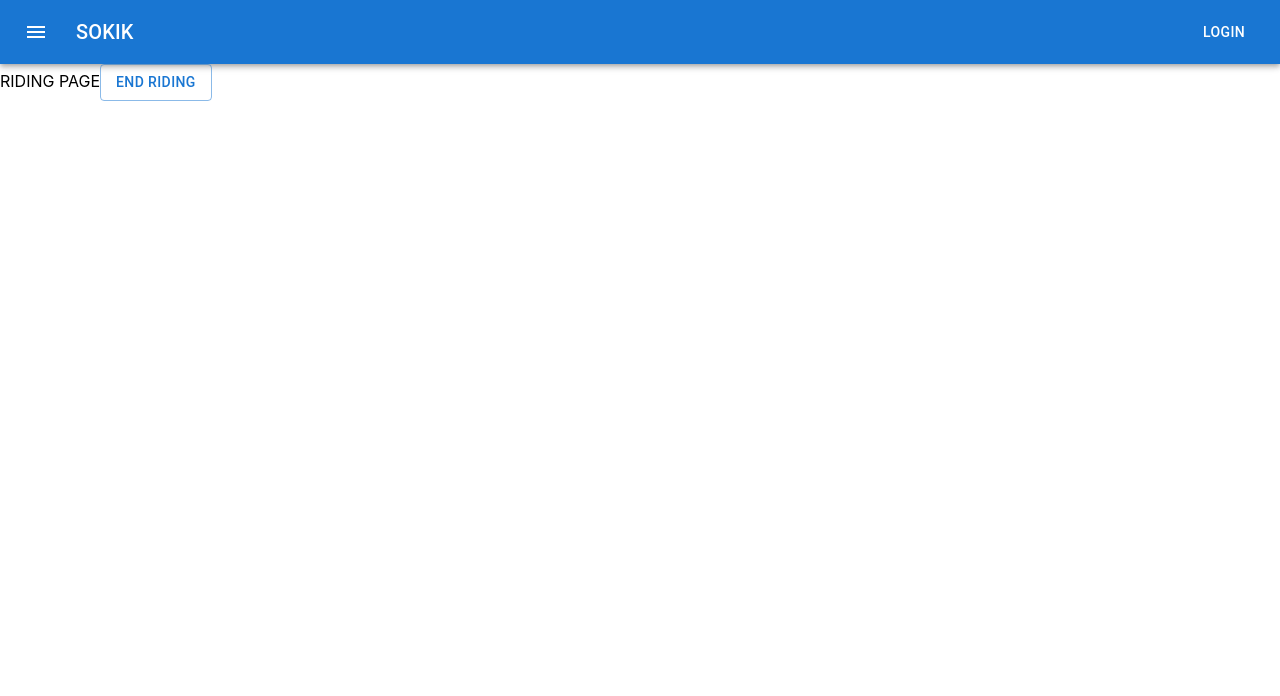
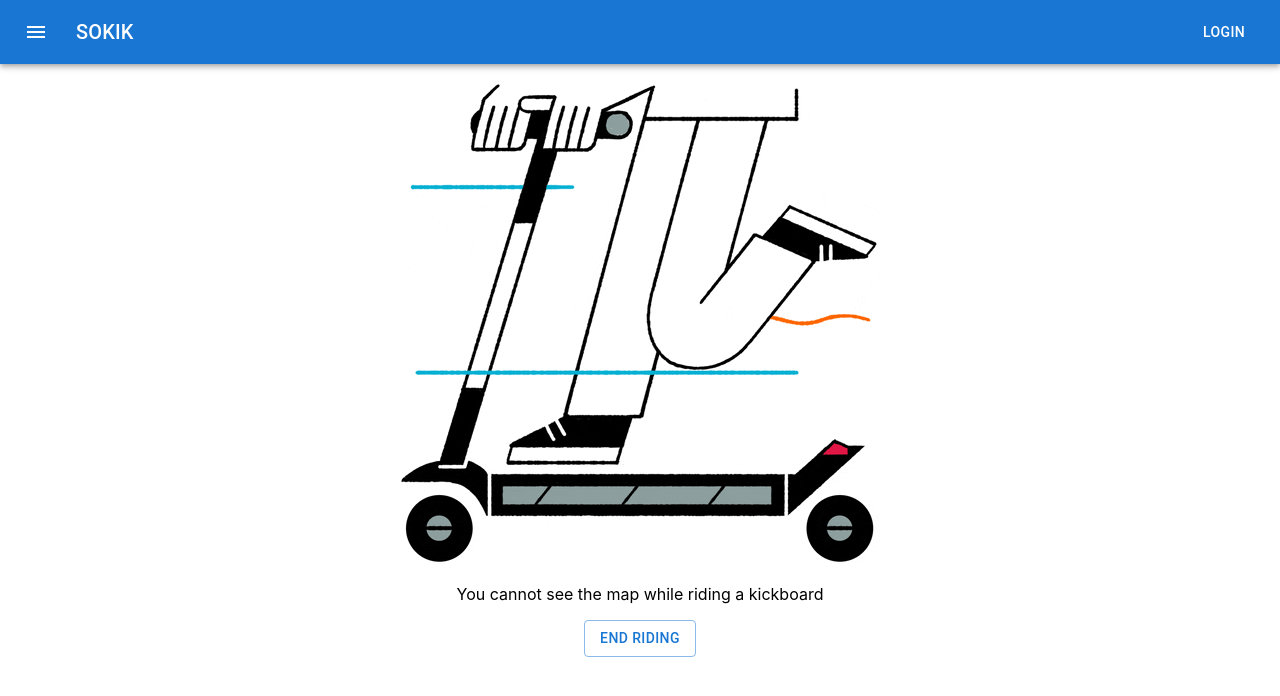
Before and after one commit to greenina/cs350-avocado, a React (Create React App) app: page /riding in a window 1280 px wide. Shown: the top 696 px of the page. Built offline with nearby package versions, Linux system fonts and the light colour scheme.

Commit message:
edit alignment and add riding gif

```diff
--- a/src/Pages/Riding.css
+++ b/src/Pages/Riding.css
@@ -0,0 +1,3 @@
+.riding{
+    margin: 20px;
+}
--- a/src/Pages/Riding.js
+++ b/src/Pages/Riding.js
@@ -3,6 +3,7 @@ import './Riding.css'
 import {auth} from '../firebase'
 import Button from '@mui/material/Button';
 import { useNavigate } from "react-router-dom";
+import riding from '../Assets/riding.gif'
 
 const Riding = () =>{let navigate = useNavigate();
     const routeChange = () =>{
@@ -10,8 +11,9 @@ const Riding = () =>{let navigate = useNavigate();
       navigate(path);
     }
     return(
-    <div>
-        RIDING PAGE
+    <div className="riding" align="center" >
+        <img src={riding} alt='loading...'/>
+        <p>You cannot see the map while riding a kickboard</p>
         <Button variant="outlined" onClick={routeChange}>End Riding</Button>
     </div>)
 }
--- a/src/Pages/Timer.css
+++ b/src/Pages/Timer.css
@@ -4,4 +4,5 @@
 .area{
     margin-left: auto;
     margin-right: auto;
+    text-align: center;
 }
--- a/src/Pages/Timer.js
+++ b/src/Pages/Timer.js
@@ -25,8 +25,9 @@ const Timer = () =>{
 
     return(
     <div className='area'>
-        Connected to Kickboard A323
-        Start Navigation Guide in
+        <p>Connecting to Kickboard A323</p>
+        <p>Start Navigation Guide in</p>
+        <div align="center">
           <CountdownCircleTimer
             isPlaying
             duration={3}
@@ -36,6 +37,7 @@ const Timer = () =>{
           >
             {renderTime}
           </CountdownCircleTimer>
+        </div>
     </div>)
 }
 
```
Also changed, not shown: src/Assets/riding.gif (added), 1 other file (tests, documents, lock files or other folders). Lines whose indentation alone changed are shown as unchanged.
